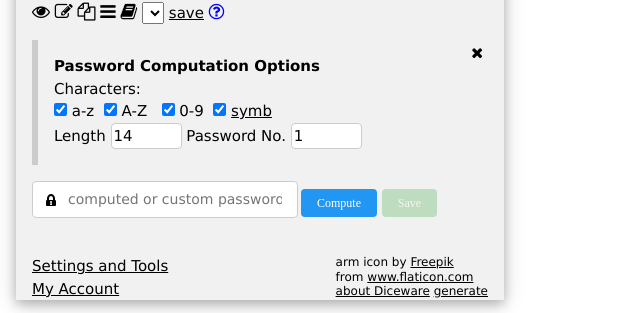
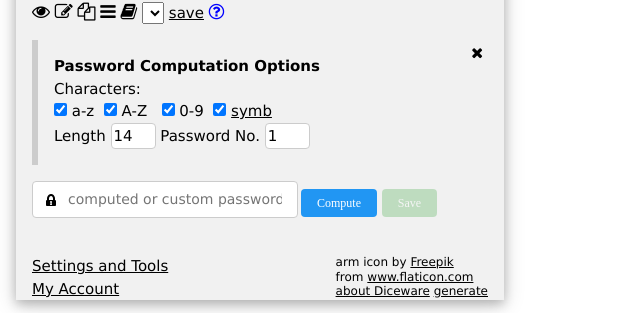
Before and after one commit to lstandish/strongman, a PHP site: page / in a window 1280 px wide, after a click on "Password Computation Options". Shown: the part 320-633 px from the top of the page, without its empty margins (0-640 px from the left). Run offline with PHP 8.4, Linux system fonts and the light colour scheme; lists and menus that the app fills with data are empty.

Commit message:
adjust length and password number entry field widths

```diff
--- a/index.php
+++ b/index.php
@@ -1747,8 +1747,8 @@ function alertSpecial() {
   <label><strong>Password Computation Options</strong> <i class="fa fa-close w3-display-topright" style="padding-top:5px; padding-right:5px;" onclick="togAccordian('optionsdiv');"></i></label><br>
 Characters:<br><input type="checkbox" id="lcase" name="lcase" value="1" checked>&nbsp;a-z &nbsp;<input type="checkbox" id="ucase" name="ucase" value="2" checked>&nbsp;A-Z &nbsp;
 <input type="checkbox" id="num" name="num" value="4" checked>&nbsp;0-9 &nbsp;<input type="checkbox" id="symb" name="symb" value="8" checked>&nbsp;<a onclick="alertSpecial();" href="javascript:void(0);" title="Show symbols">symb</a><br>
-Length&nbsp;<input class="w3-border w3-round" type="number" id="len" name="len" value="14" size="2" maxlength="2" min="4" max="35" onblur="validatelen(this);">
- Password No.&nbsp;<input class="w3-border w3-round" type="number" id="incr" name="incr" value="1" size="2" maxlength="2" min="1" max="99" onblur="validateincr(this);" title="Increment to calculate a new password">
+Length&nbsp;<input class="w3-border w3-round" type="number" id="len" name="len" value="14" maxlength="2" min="4" max="35" onblur="validatelen(this);" style="width: 3em;">
+ Password No.&nbsp;<input class="w3-border w3-round" type="number" id="incr" name="incr" value="1" maxlength="2" min="1" max="99" onblur="validateincr(this);" title="Increment to calculate a new password" style="width: 3em;">
 </p>
 </div>
 <span class="w3-row">
```
